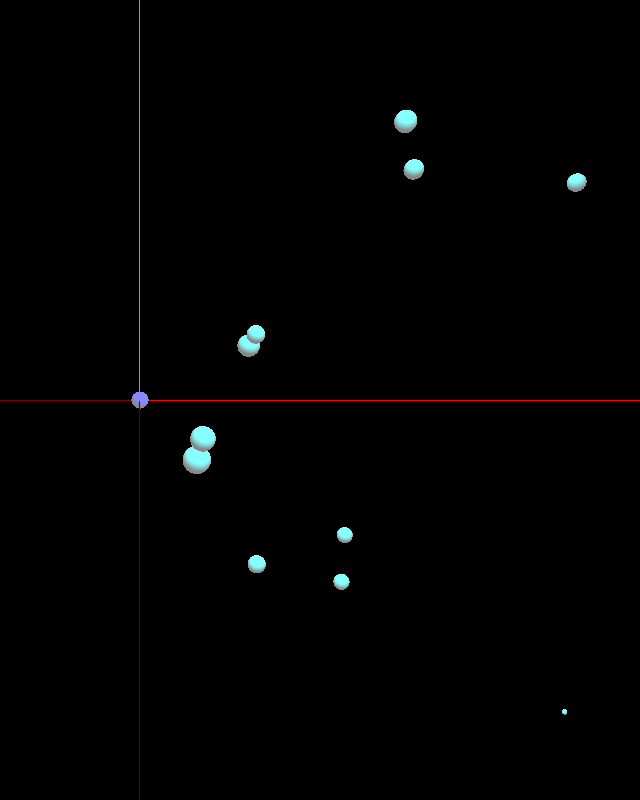
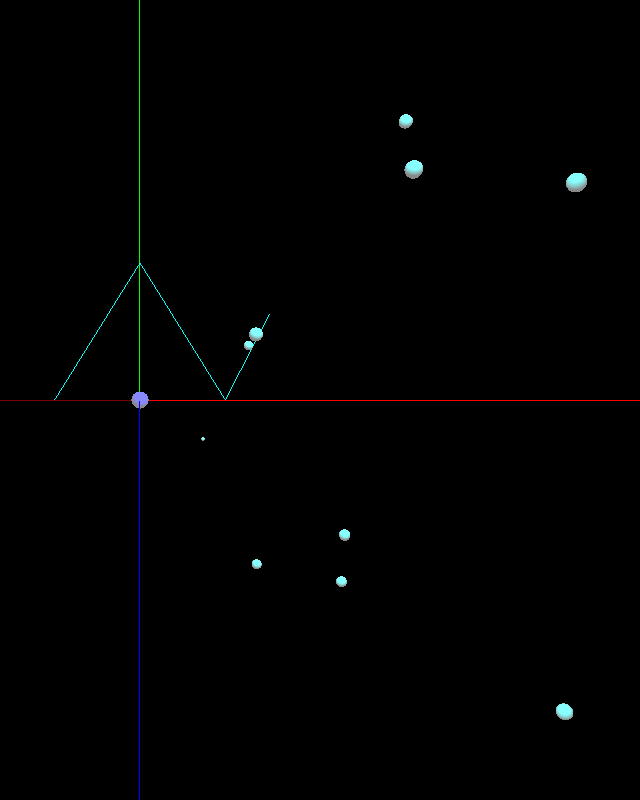
Before and after one commit to maozillah/zenith, a plain HTML site: page index.html in a window 1280 px wide. Shown: the whole page, without its empty margins (500-1140 px from the left). Drawn offline with nearby package versions, Linux system fonts and the light colour scheme; animation ran at ten frames a second.

Commit message:
line segment showing

```diff
--- a/data/constellation_data.csv
+++ b/data/constellation_data.csv
@@ -1,15 +1,15 @@
-HIP,Distance,Mag,AbsMag,X,Y,Z,name
-107556,11.82312603,2.85,2.486338404,9.49948,-6.22587,-3.28399,Deneb Algedi
-100345,105.4852321,3.05,-2.065958313,58.86945,-83.29004,-26.91264,Dabih
-100064,33.32222592,3.58,0.966329977,18.42959,-26.80179,-7.23771,Algiedi
-106985,42.58943782,3.69,0.543490463,33.43145,-23.3896,-12.21164,Nashira
-105881,122.1001221,3.77,-1.663580491,88.54336,-70.01072,-46.55115,Yen
-104139,48.52013586,4.08,0.650389959,33.60785,-31.90762,-14.37425,Dorsum
-102978,192.6782274,4.12,-2.304163211,117.07006,-125.73835,-87.23167,Baten Algiedi?
-102485,14.6713615,4.13,3.297647909,8.79537,-9.93296,-6.26309,Capricorni
-9884,20.21018593,2.01,0.482148455,15.75753,9.76736,8.04675,Hamal
-8903,18.26817684,2.64,1.331523965,14.98444,8.19007,6.48963,Sheratan
-8832,62.6566416,3.88,-0.104835565,52.0289,28.11122,20.70282,Mesarthim
-14838,51.44032922,4.35,0.793481303,32.45867,35.9315,17.36285,Botein
-13209,48.8997555,3.61,0.163466562,32.0505,29.36453,22.3981,Bharani
-13914,89.68609865,4.63,-0.133625663,59.27208,58.866,32.63756,Epsilon Arietis
+HIP,Distance,Mag,AbsMag,X,Y,Z,name,Constellation
+107556,11.82312603,2.85,2.486338404,9.49948,-6.22587,-3.28399,Deneb Algedi,Capricorn
+100345,105.4852321,3.05,-2.065958313,58.86945,-83.29004,-26.91264,Dabih,Capricorn
+100064,33.32222592,3.58,0.966329977,18.42959,-26.80179,-7.23771,Algiedi,Capricorn
+106985,42.58943782,3.69,0.543490463,33.43145,-23.3896,-12.21164,Nashira,Capricorn
+105881,122.1001221,3.77,-1.663580491,88.54336,-70.01072,-46.55115,Yen,Capricorn
+104139,48.52013586,4.08,0.650389959,33.60785,-31.90762,-14.37425,Dorsum,Capricorn
+102978,192.6782274,4.12,-2.304163211,117.07006,-125.73835,-87.23167,Baten Algiedi,Capricorn
+102485,14.6713615,4.13,3.297647909,8.79537,-9.93296,-6.26309,Capricorni,Capricorn
+9884,20.21018593,2.01,0.482148455,15.75753,9.76736,8.04675,Hamal,Aries
+8903,18.26817684,2.64,1.331523965,14.98444,8.19007,6.48963,Sheratan,Aries
+8832,62.6566416,3.88,-0.104835565,52.0289,28.11122,20.70282,Mesarthim,Aries
+14838,51.44032922,4.35,0.793481303,32.45867,35.9315,17.36285,Botein,Aries
+13209,48.8997555,3.61,0.163466562,32.0505,29.36453,22.3981,Bharani,Aries
+13914,89.68609865,4.63,-0.133625663,59.27208,58.866,32.63756,Epsilon Arietis,Aries
--- a/index.html
+++ b/index.html
@@ -110,6 +110,7 @@
                 earth.position.set(0, 0, 0);
                 scene.add(earth);
 
+
                 // map negative absolute magnitude ranges
                 function map_range(value, low1, high1, low2, high2) {
                     return low2 + (high2 - low2) * (value - low1) / (high1 - low1);
@@ -129,10 +130,12 @@
                     star.position.y = parseFloat(starData[i][5]) * 0.8;
                     star.position.z = parseFloat(starData[i][6]) * 0.8;
 
-                    star.name=starData[i][7];
+//                    geometry.vertices.push( star.position );
+
+                    star.name=starData[i][7] + " " + starData[i][8];
 
                     // for magnitude, the more negative a number, the brighter MAKE NEGATIVE Inverse problem
-                    var invertedAbsoMag = parseFloat(starData[i][3]);
+                    var invertedAbsoMag = -parseFloat(starData[i][3]);
 
                     // from asbolute magnitude, don't forget to change range values
                     var absoMag = map_range(invertedAbsoMag, -3.297647909, 2.304163211 , 0, 1.5);
@@ -142,12 +145,24 @@
                     stars.add(star);
                 }
 
-                // Picking stuff
+                // lines
+
+                material = new THREE.LineBasicMaterial({color: 0x00ffff});
+                geometry = new THREE.Geometry();
+                geometry.vertices.push(
+                    new THREE.Vector3( -10, 0, 0 ),
+                    new THREE.Vector3( 0, 15, 15 ),
+                    new THREE.Vector3( 10, 0, 0 ),
+                    new THREE.Vector3( 15, 10, 0 )
+                );
+                var line = new THREE.Line( geometry, material );
+                scene.add( line );
+
 
                 projector = new THREE.Projector(); //do i need a variable for this?
                 mouseVector = new THREE.Vector3();
 
-                // User interaction
+                // On hover
                 window.addEventListener( 'mousemove', onMouseMove, false );
 
                 function onMouseMove( e ) {
```
